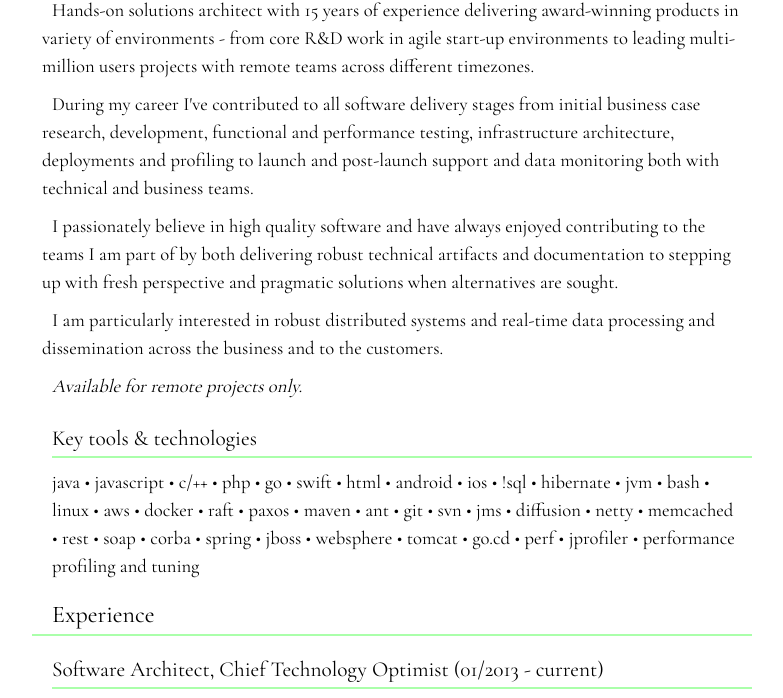
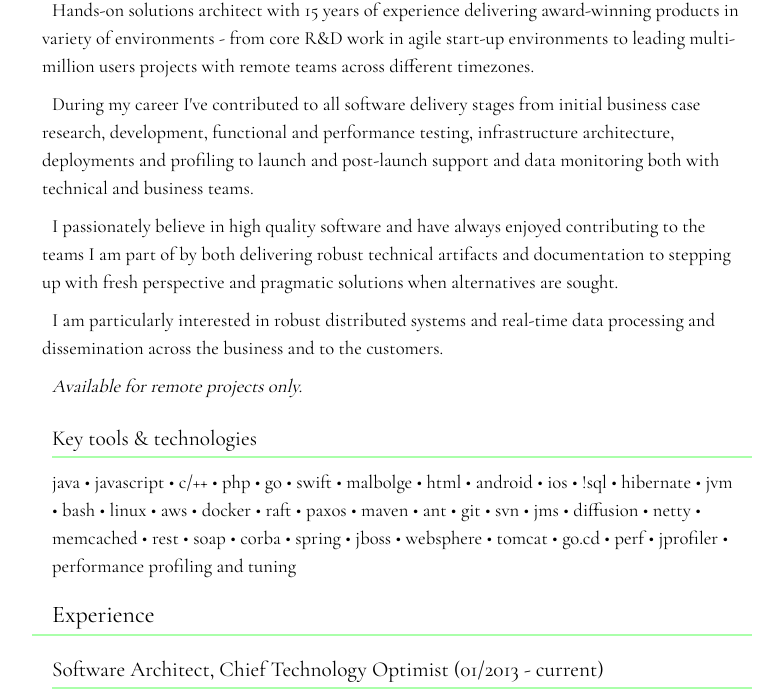
Before and after one commit to karliszigurs/zigurs.com, a plain HTML site: page cv/cv.html in a window 1280 px wide. Shown: the part 96-794 px from the top of the page, without its empty margins (248-1031 px from the left). Drawn offline with nearby package versions, Linux system fonts and the light colour scheme.

Commit message:
Added Malbolge

```diff
--- a/cv/cv.html
+++ b/cv/cv.html
@@ -27,7 +27,7 @@
     <p><em>Available for remote projects only.</em></p>
 
     <h3>Key tools &amp; technologies</h3>
-    <p class="sub">java &bull; javascript &bull; c/++ &bull; php &bull; go &bull; swift &bull; html &bull;
+    <p class="sub">java &bull; javascript &bull; c/++ &bull; php &bull; go &bull; swift &bull; malbolge &bull; html &bull;
         android &bull; ios &bull; !sql &bull; hibernate &bull; jvm &bull; bash &bull; linux &bull; aws &bull;
         docker &bull; raft &bull; paxos &bull; maven &bull; ant &bull; git &bull; svn &bull; jms &bull; diffusion
         &bull; netty &bull; memcached &bull; rest &bull; soap &bull; corba &bull; spring &bull; jboss &bull; websphere &bull;
```
